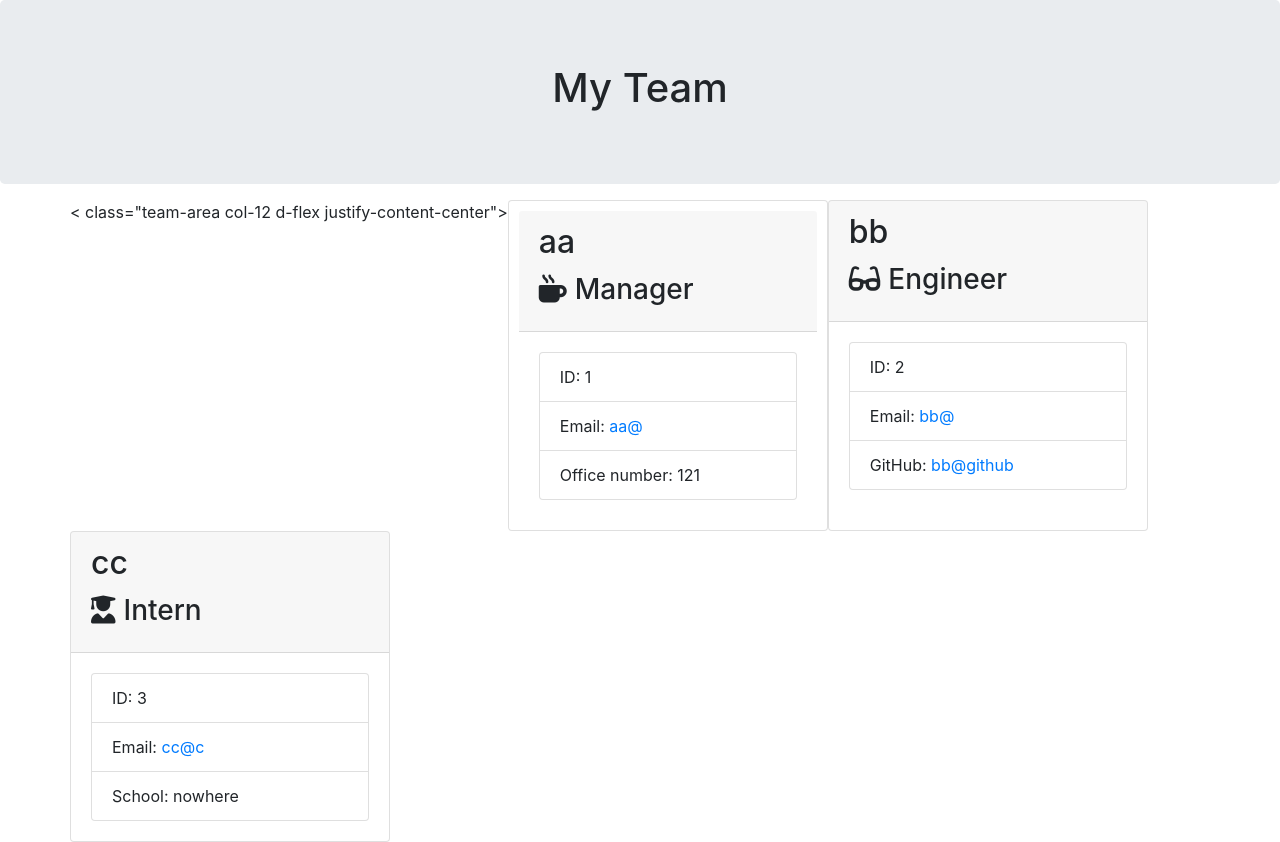
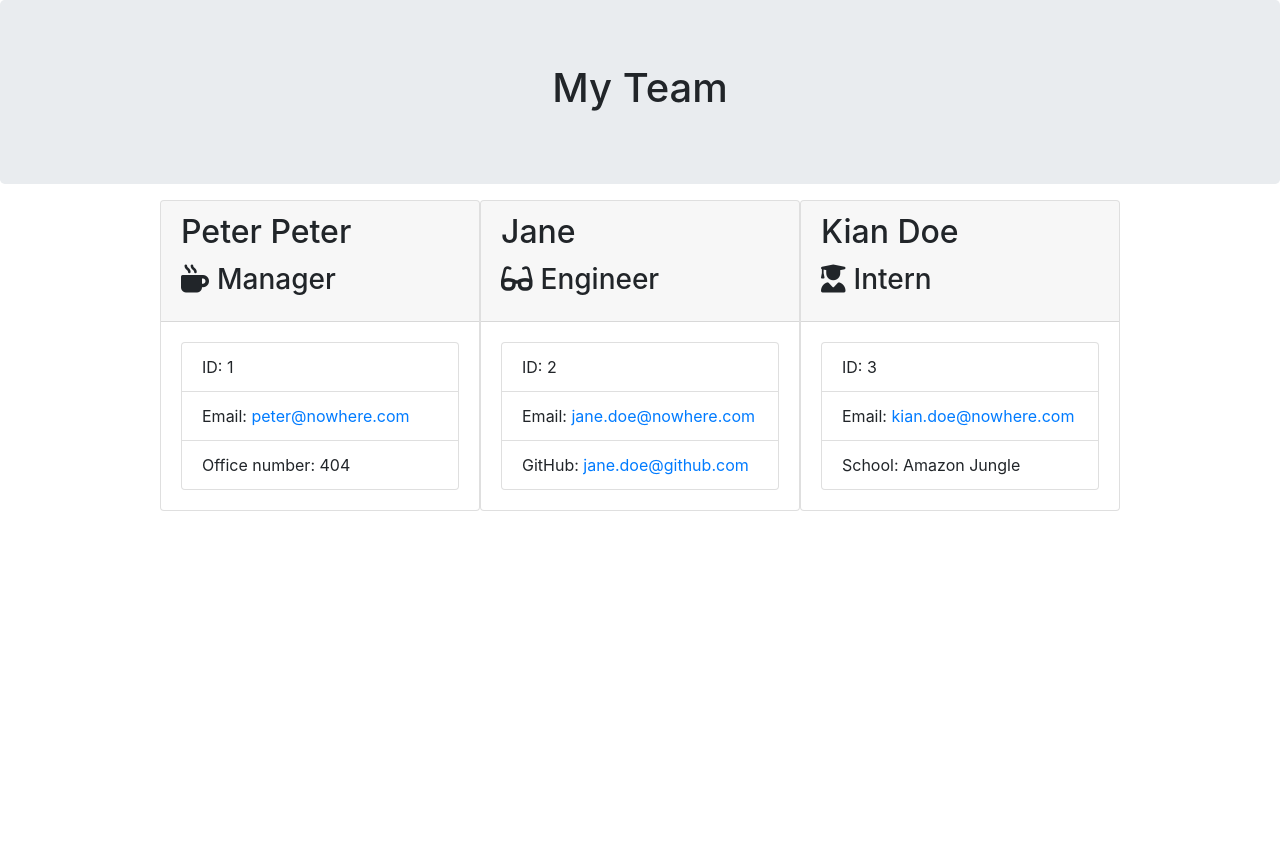
Before and after one commit to kwinahn/team-profile-gen, a website: page dist/index.html in a window 1280 px wide. After the commit the page ends 800 px from the top, so only its background shows below. Drawn offline with nearby package versions, Linux system fonts and the light colour scheme.

Commit message:
added tested file

```diff
--- a/dist/index.html
+++ b/dist/index.html
@@ -1,4 +1,3 @@
-
 <!DOCTYPE html>
 <html lang="en">
 	<head>
@@ -6,9 +5,13 @@
 		<meta name="viewport" content="width=device-width, initial-scale=1.0" />
 		<meta http-equiv="X-UA-Compatible" content="ie=edge" />
 		<title>My Team</title>
-            <link rel="stylesheet" href="https://stackpath.bootstrapcdn.com/bootstrap/4.3.1/css/bootstrap.min.css"
-                integrity="sha384-ggOyR0iXCbMQv3Xipma34MD+dH/1fQ784/j6cY/iJTQUOhcWr7x9JvoRxT2MZw1T" crossorigin="anonymous">
-            <link rel="stylesheet" href="style.css">
+		<link
+			rel="stylesheet"
+			href="https://stackpath.bootstrapcdn.com/bootstrap/4.3.1/css/bootstrap.min.css"
+			integrity="sha384-ggOyR0iXCbMQv3Xipma34MD+dH/1fQ784/j6cY/iJTQUOhcWr7x9JvoRxT2MZw1T"
+			crossorigin="anonymous"
+		/>
+		<link rel="stylesheet" href="style.css" />
 		<script src="https://kit.fontawesome.com/c502137733.js"></script>
 	</head>
 	<body>
@@ -21,50 +24,70 @@
 		</div>
 		<div class="container">
 			<div class="row">
-                    < class="team-area col-12 d-flex justify-content-center">
-
-    <div class="card employee-card" style="padding: 10px; width: 20rem;">
+				<div class="team-area col-12 d-flex justify-content-center">
+					<div class="card employee-card" style="width: 20rem">
 						<div class="card-header">
-          <h2 class="card-title">aa</h2>
-          <h3 class="card-title"><i class="fas fa-mug-hot mr-2"></i>Manager</h3>
+							<h2 class="card-title">Peter Peter</h2>
+							<h3 class="card-title">
+								<i class="fas fa-mug-hot mr-2"></i>Manager
+							</h3>
 						</div>
 						<div class="card-body">
 							<ul class="list-group">
 								<li class="list-group-item">ID: 1</li>
-              <li class="list-group-item">Email: <a href="mailto:aa@">aa@</a></li>
-              <li class="list-group-item">Office number: 121</li>
+								<li class="list-group-item">
+									Email:
+									<a href="mailto:peter@nowhere.com">peter@nowhere.com</a>
+								</li>
+								<li class="list-group-item">Office number: 404</li>
 							</ul>
 						</div>
 					</div>
 
-    <div class="card employee-card" style="width: 20rem;">
+					<div class="card employee-card" style="width: 20rem">
 						<div class="card-header">
-          <h2 class="card-title">bb</h2>
-          <h3 class="card-title"><i class="fas fa-glasses mr-2"></i>Engineer</h3>
+							<h2 class="card-title">Jane</h2>
+							<h3 class="card-title">
+								<i class="fas fa-glasses mr-2"></i>Engineer
+							</h3>
 						</div>
 						<div class="card-body">
 							<ul class="list-group">
 								<li class="list-group-item">ID: 2</li>
-              <li class="list-group-item">Email: <a href='mailto:bb@'>bb@</a></li>
-              <li class="list-group-item">GitHub: <a href="https://github.com/bb@github" target="_blank">bb@github</a></li>
+								<li class="list-group-item">
+									Email:
+									<a href="mailto:jane.doe@nowhere.com">jane.doe@nowhere.com</a>
+								</li>
+								<li class="list-group-item">
+									GitHub:
+									<a
+										href="https://github.com/jane.doe@github.com"
+										target="_blank"
+										>jane.doe@github.com</a
+									>
+								</li>
 							</ul>
 						</div>
 					</div>
 
-      <div class="card employee-card" style="width: 20rem;">
+					<div class="card employee-card" style="width: 20rem">
 						<div class="card-header">
-            <h2 class="card-title">cc</h2>
-            <h3 class="card-title"><i class="fas fa-user-graduate mr-2"></i>Intern</h3>
+							<h2 class="card-title">Kian Doe</h2>
+							<h3 class="card-title">
+								<i class="fas fa-user-graduate mr-2"></i>Intern
+							</h3>
 						</div>
 						<div class="card-body">
 							<ul class="list-group">
 								<li class="list-group-item">ID: 3</li>
-                <li class="list-group-item">Email: <a href="mailto:cc@c">cc@c</a></li>
-                <li class="list-group-item">School: nowhere</li>
+								<li class="list-group-item">
+									Email:
+									<a href="mailto:kian.doe@nowhere.com">kian.doe@nowhere.com</a>
+								</li>
+								<li class="list-group-item">School: Amazon Jungle</li>
 							</ul>
 						</div>
 					</div>
-
 				</div>
 			</div>
 		</div>
```
Lines whose indentation alone changed are shown as unchanged.
